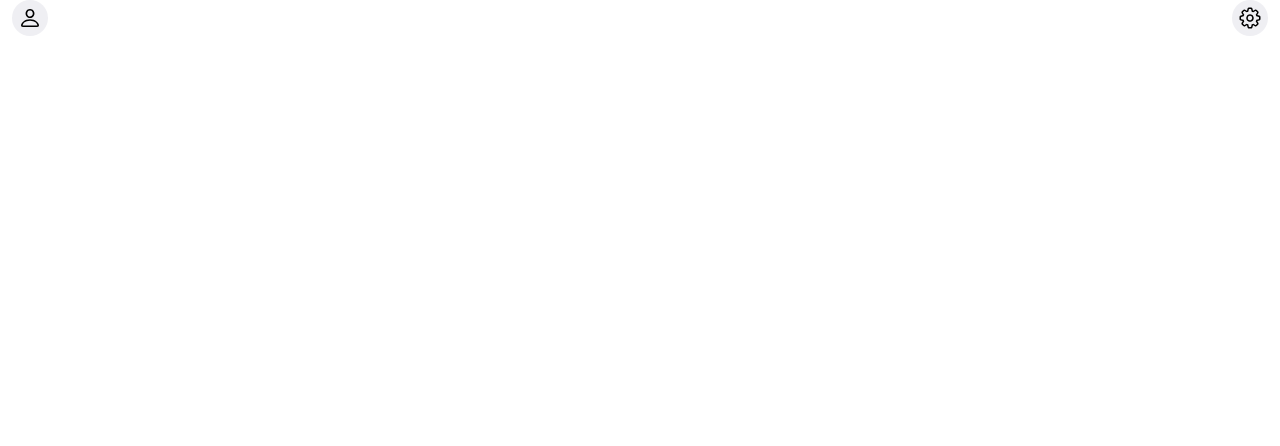
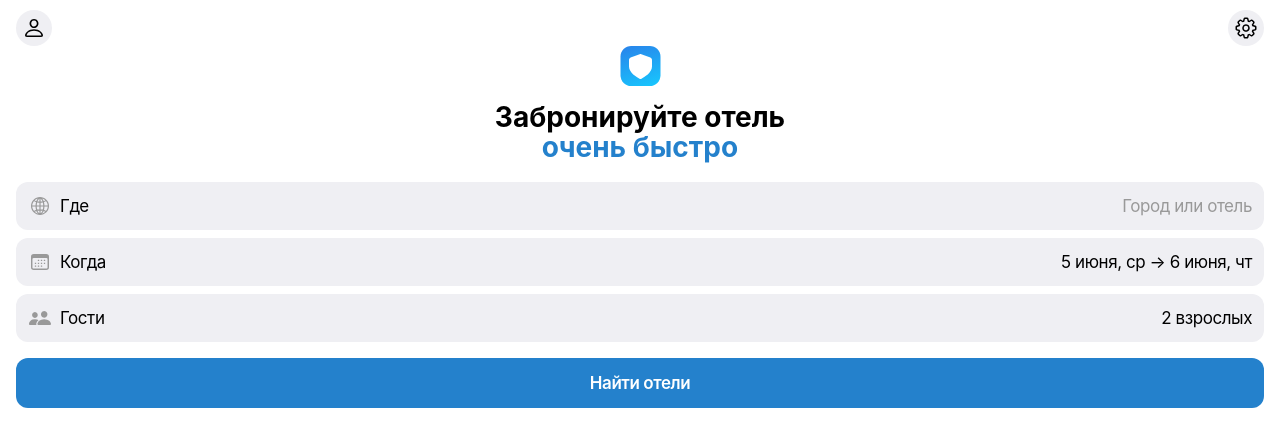
Before and after one commit to lld4n/mybron, a Vue app: page / in a window 1280 px wide. Shown: the top 446 px of the page. Built offline with nearby package versions, Linux system fonts and the light colour scheme.

Commit message:
реализовал главное меню

```diff
--- a/src/App.vue
+++ b/src/App.vue
@@ -1,19 +1,55 @@
 <template>
   <div class="wrapper">
-    <div class="header">
+    <header class="header">
       <button class="header__btn">
         <User />
       </button>
       <button class="header__btn">
         <Settings />
       </button>
-    </div>
+    </header>
+    <main class="main">
+      <div class="main__top">
+        <Logo />
+        <h1 class="main__title">Забронируйте отель<br /><span>очень быстро</span></h1>
+      </div>
+      <div class="main__list">
+        <div class="main__item">
+          <div class="main__left">
+            <Globe />
+            <div class="main__text">Где</div>
+          </div>
+          <div class="main__right">Город или отель</div>
+        </div>
+        <div class="main__item">
+          <div class="main__left">
+            <Calendar />
+            <div class="main__text">Когда</div>
+          </div>
+          <div class="main__right main__right_active">5 июня, ср → 6 июня, чт</div>
+        </div>
+        <div class="main__item">
+          <div class="main__left">
+            <Group />
+            <div class="main__text">Гости</div>
+          </div>
+          <div class="main__right main__right_active">2 взрослых</div>
+        </div>
+        <button class="main__btn">Найти отели</button>
+      </div>
+    </main>
   </div>
 </template>
 
 <script setup lang="ts">
 import User from "./assets/icons/user.svg";
 import Settings from "./assets/icons/settings.svg";
+import Logo from "./assets/logo.svg";
+import Globe from "./assets/icons/globe.svg";
+import Calendar from "./assets/icons/calendar.svg";
+import Group from "./assets/icons/group.svg";
+// @ts-ignore
+console.log(window.Telegram);
 </script>
 
 <style lang="scss" scoped>
@@ -25,7 +61,7 @@ import Settings from "./assets/icons/settings.svg";
   display: flex;
   align-items: center;
   justify-content: space-between;
-  padding: 0 12px;
+  padding: 10px 16px 0;
   width: 100%;
   &__btn {
     width: 36px;
@@ -40,4 +76,79 @@ import Settings from "./assets/icons/settings.svg";
     }
   }
 }
+.main {
+  padding: 0 16px 48px;
+  display: flex;
+  flex-direction: column;
+  gap: 20px;
+  align-items: center;
+  &__top {
+    display: flex;
+    flex-direction: column;
+    gap: 16px;
+    align-items: center;
+    width: 100%;
+  }
+  &__title {
+    text-align: center;
+    font-size: 28px;
+    font-weight: 700;
+    line-height: 30px;
+    letter-spacing: -2%;
+    color: var(--tg-theme-text-color);
+    span {
+      color: var(--tg-theme-accent-text-color);
+    }
+  }
+  &__list {
+    display: flex;
+    flex-direction: column;
+    gap: 8px;
+    width: 100%;
+  }
+  &__item {
+    display: flex;
+    gap: 12px;
+    padding: 12px;
+    align-items: center;
+    background-color: var(--tg-theme-secondary-bg-color);
+    border-radius: 12px;
+    cursor: pointer;
+    font-size: 17px;
+    font-weight: 400;
+    line-height: 22px;
+    letter-spacing: -0.43px;
+    :deep(path) {
+      fill: var(--tg-theme-hint-color);
+    }
+  }
+  &__left {
+    display: flex;
+    gap: 8px;
+    align-items: center;
+  }
+  &__right {
+    flex: 1;
+    text-align: end;
+    color: var(--tg-theme-hint-color);
+    &_active {
+      color: var(--tg-theme-text-color);
+    }
+  }
+  &__btn {
+    padding: 14px;
+    display: flex;
+    justify-content: center;
+    align-items: center;
+    background-color: var(--tg-theme-button-color);
+    color: var(--tg-theme-button-text-color);
+    border-radius: 12px;
+    font-size: 17px;
+    line-height: 22px;
+    letter-spacing: -0.43px;
+    text-align: center;
+    font-weight: 600;
+    margin-top: 8px;
+  }
+}
 </style>
--- a/src/style.scss
+++ b/src/style.scss
@@ -6,6 +6,7 @@
   padding: 0;
   margin: 0;
   border: 0;
+  color: var(--tg-theme-text-color);
 }
 
 *,
@@ -52,7 +53,7 @@ input::-ms-clear {
 }
 
 button {
-  color: white;
+  color: inherit;
   background-color: transparent;
   cursor: pointer;
 }
```
Also changed, not shown: src/assets/logo.svg (added).
